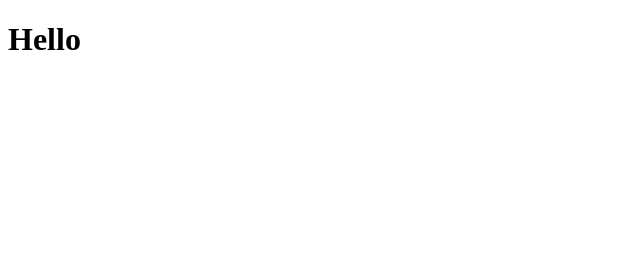
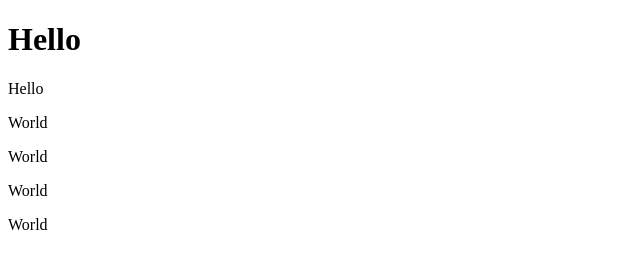
Before and after one commit to sovathkoeun/codehtml, a plain HTML site: page index.html in a window 1280 px wide. Shown: the whole page, without its empty margins (0-640 px from the left). Drawn offline with Linux system fonts and the light colour scheme.

Commit message:
add coding

```diff
--- a/index.html
+++ b/index.html
@@ -7,5 +7,10 @@
 </head>
 <body>
     <h1>Hello</h1>
+    <p>Hello</p>
+    <p>World</p>
+    <p>World</p>
+    <p>World</p>
+    <p>World</p>
 </body>
 </html>
```
